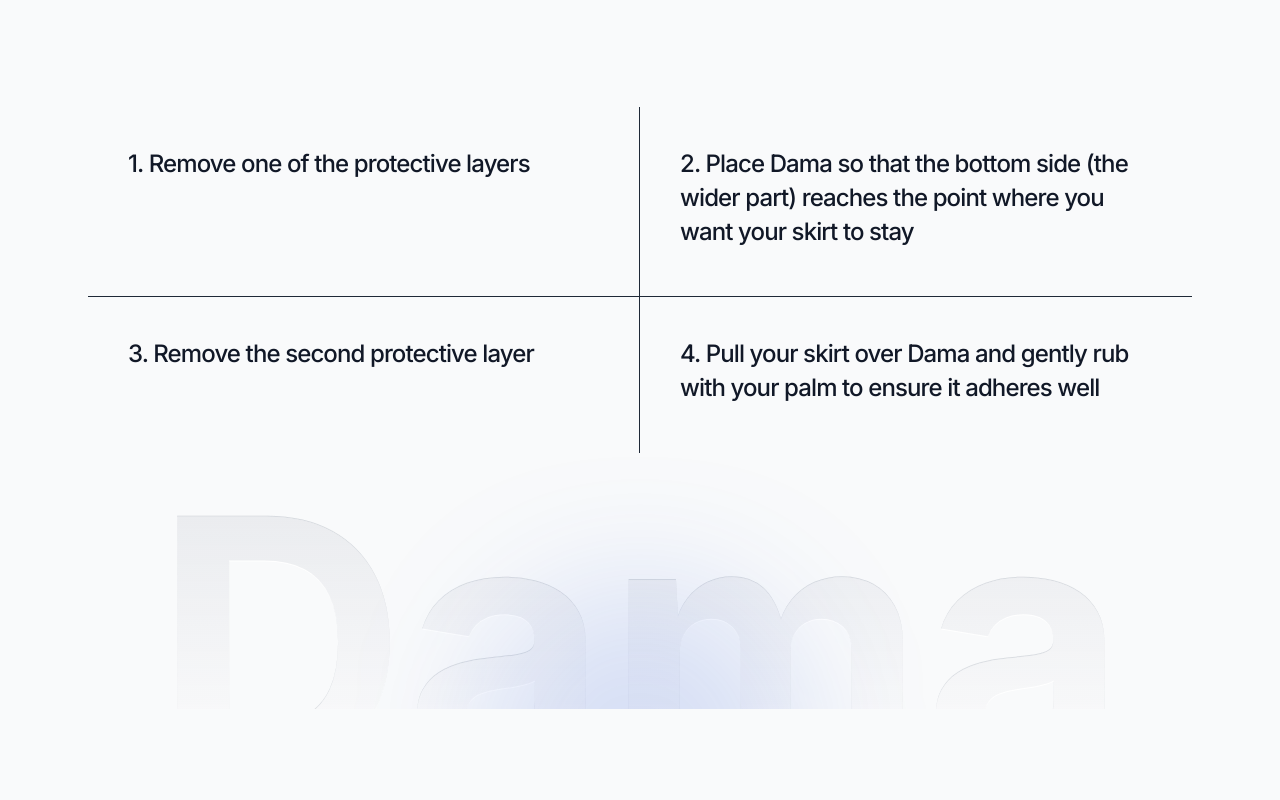
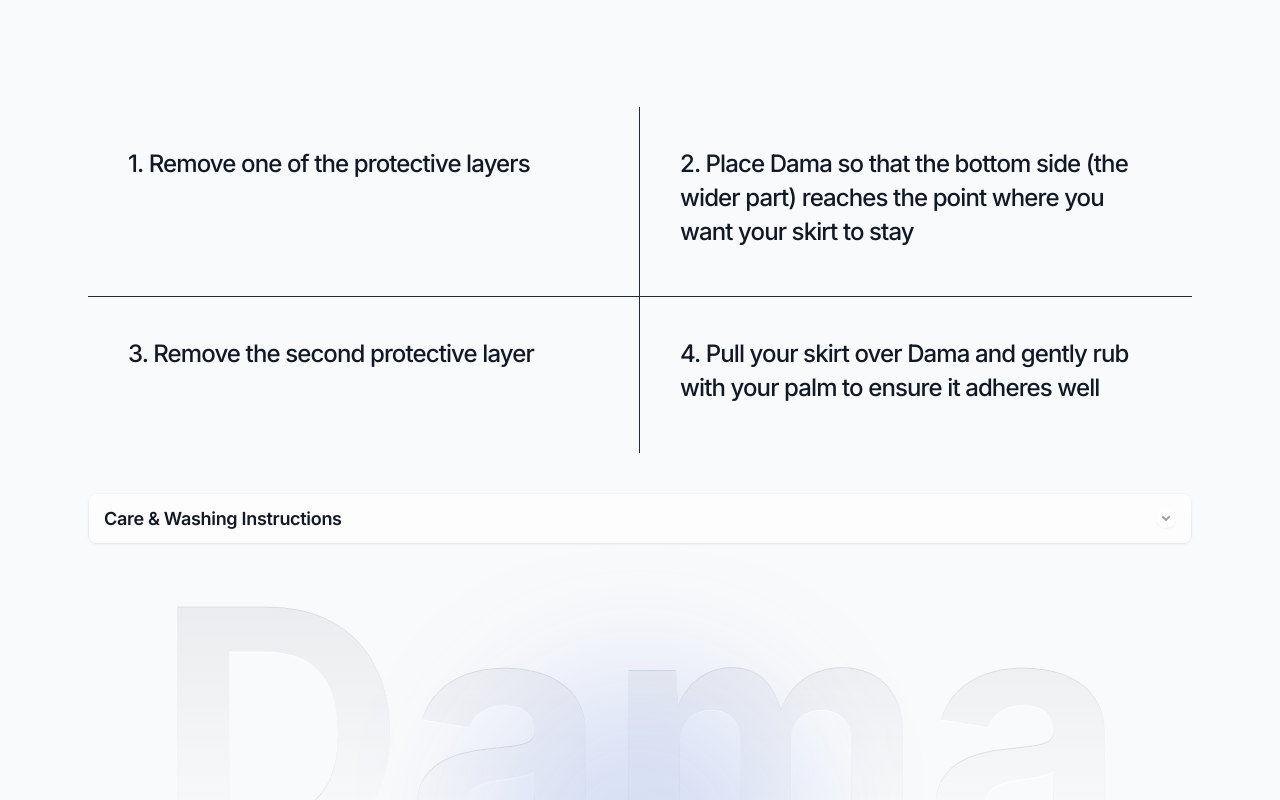
Before and after one commit to EmiliSrdoc/damatape, a Next.js app: page / in a window 1280 px wide. Shown: the part 2295-3095 px from the top of the page. Before the commit the page ends 3004 px from the top, so only its background shows below. Built offline with nearby package versions, Linux system fonts and the light colour scheme; grey boxes are pictures that could not be loaded.

Commit message:
washing instructions

```diff
--- a/app/(default)/page.tsx
+++ b/app/(default)/page.tsx
@@ -4,8 +4,8 @@
 };
 
 import Hero from "@/components/hero-home";
-import BusinessCategories from "@/components/business-categories";
-import FeaturesPlanet from "@/components/features-planet";
+import Instructions from "@/components/instructions";
+import Features from "@/components/features";
 import LargeTestimonial from "@/components/large-testimonial";
 import Cta from "@/components/cta";
 import Video from "@/components/video";
@@ -15,8 +15,8 @@
     <>
       <Video />
       <Hero />
-      <FeaturesPlanet />
-      <BusinessCategories />
+      <Features />
+      <Instructions />
       {/*<LargeTestimonial />
       <Cta /> */}
     </>
--- a/components/accordion.tsx
+++ b/components/accordion.tsx
@@ -29,7 +29,7 @@
           aria-expanded={accordionOpen}
           aria-controls={`accordion-text-${id}`}
         >
-          <span>{title}</span>
+          <span className="text-lg">{title}</span>
           <span className="ml-8 flex h-5 w-5 shrink-0 items-center justify-center rounded-full bg-white shadow-sm">
             <svg
               className={`origin-center transform fill-gray-400 transition duration-200 ease-out ${accordionOpen && "!rotate-180"}`}
--- a/components/features-planet.tsx
+++ b/components/features.tsx
@@ -2,7 +2,7 @@
 import DamaBagImg from "@/public/images/dama-bag.png";
 import DamaLegImg from "@/public/images/dama-leg.png";
 
-export default function FeaturesPlanet() {
+export default function Features() {
   return (
     <section className="relative before:absolute before:inset-0 before:-z-20 before:bg-gray-900">
       <div className="mx-auto max-w-6xl px-4 sm:px-6">
--- a/components/business-categories.tsx
+++ b/components/instructions.tsx
@@ -1,4 +1,6 @@
-export default function BusinessCategories() {
+import Accordion from "./accordion";
+
+export default function Instructions() {
   return (
     <section>
       <div className="mx-auto max-w-6xl px-4 sm:px-6">
@@ -43,6 +45,29 @@
               </h3>
             </article>
           </div>
+          <div className="mt-10">
+            <Accordion title="Care & Washing Instructions" id="Instructions">
+              <ul className="text-lg">
+                <li>1. Mix a few drops of hand soap with cold soapy water.</li>
+                <li>
+                  2. Use your fingers (do not rub a towel or sponge on the
+                  adhesive) to apply the soapy water to the adhesive.
+                </li>
+                <li>
+                  3. Rinse the soapy water off the product using plain cold
+                  water.
+                </li>
+                <li>
+                  4. Let the product dry (ensure the adhesive touches the
+                  surface as little as possible).
+                </li>
+                <li>
+                  5. Place the protective layers on both sides of the product
+                  after drying.
+                </li>
+              </ul>
+            </Accordion>
+          </div>
         </div>
       </div>
     </section>
```
Also changed, not shown: components/hero-home.tsx (+0 -7 lines).
